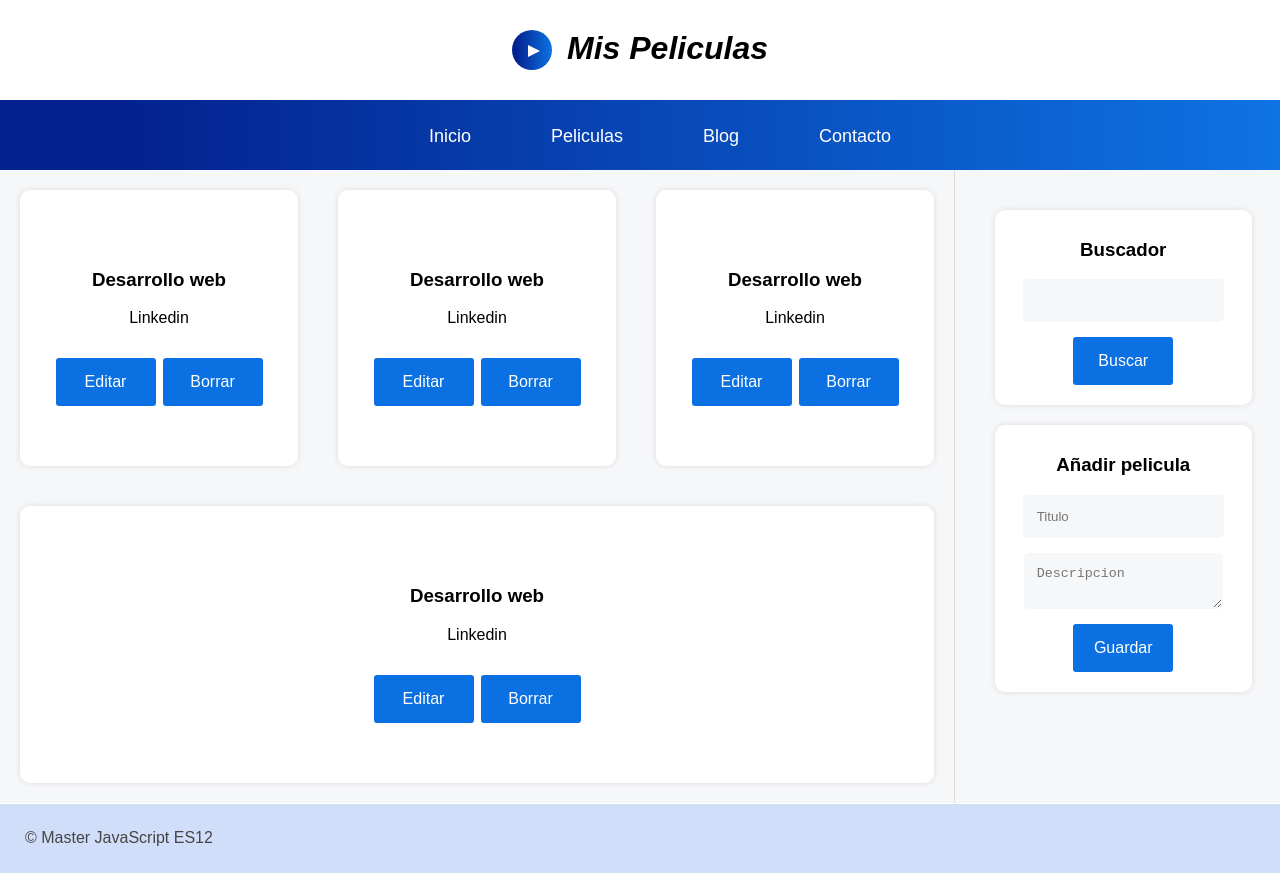
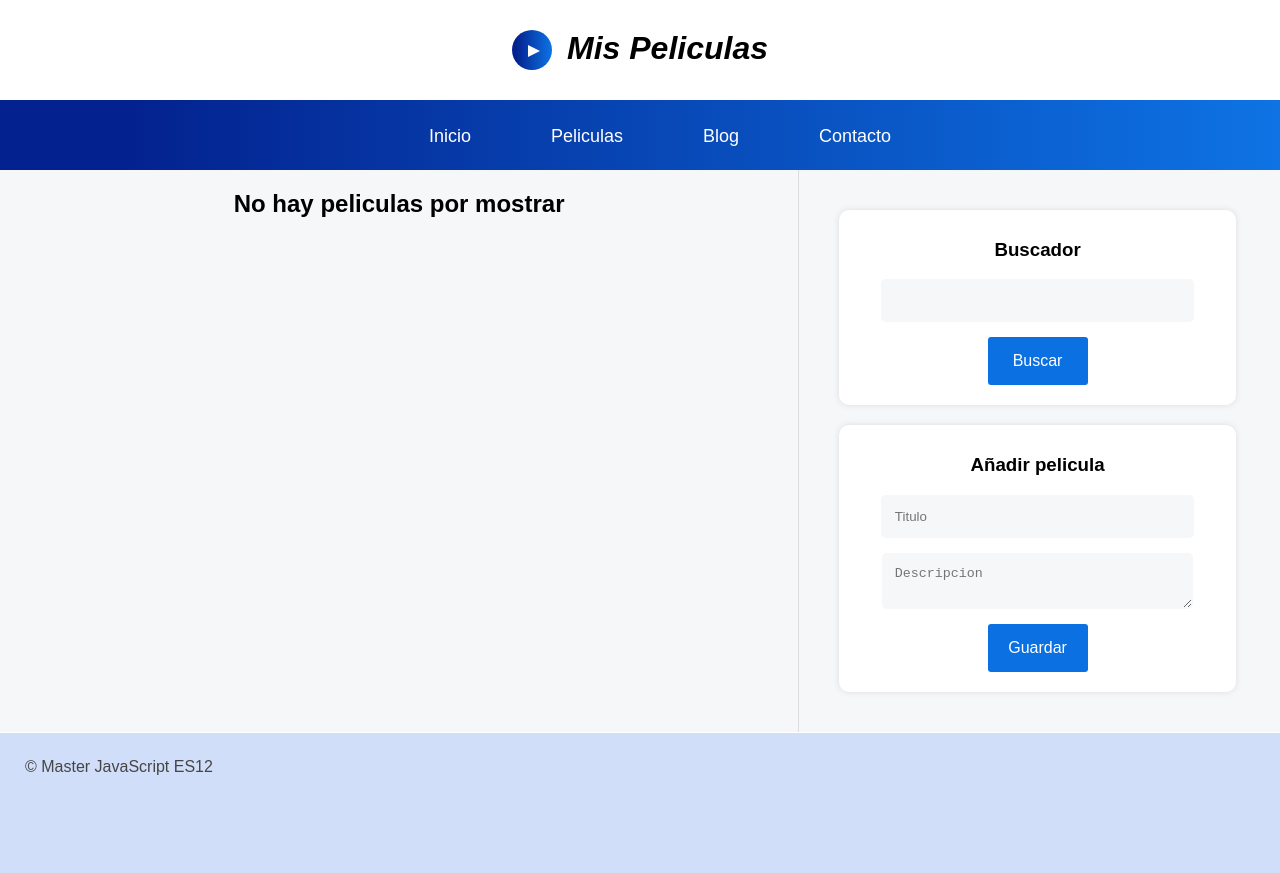
Before and after one commit to yerraez/movies-project, a React (Create React App) app in the folder movies-project/: page / in a window 1280 px wide. After the commit the page ends 802 px from the top, so only its background shows below. Built offline with nearby package versions, Linux system fonts and the light colour scheme.

Commit message:
listar peliculas que se guardan en el localStorage

```diff
--- a/movies-project/src/components/Create.js
+++ b/movies-project/src/components/Create.js
@@ -1,4 +1,5 @@
 import React, {useState} from 'react'
+import { SaveStorage } from '../helpers/SaveStorage'
 
 export const  Create = () => {
 
@@ -29,34 +30,7 @@ export const  Create = () => {
         }
         //Guardar estado
         setMovieState(movie)
-        saveStorage(movie)
-
-    }
-
-    const saveStorage = movie =>{
-        //Conseguir los elementos que ya tenemos en el Local Storage
-
-        let elements = JSON.parse(localStorage.getItem('movies'))
-
-        console.log(elements)
-
-        //Comprobar si es un array
-        if(Array.isArray(elements)){
-            // Añadir dentro del array un elemento nuevo
-            elements.push(movie)
-
-        }else{
-            //Crear un array con la nueva peli
-            elements = [movie]
-
-        }
-
-        //Guardar en el local storage
-
-        localStorage.setItem('movies', JSON.stringify(elements))
-
-        //Devolver un objeto guardado
-        return movie
+        SaveStorage('movies', movie)
 
     }
 
--- a/movies-project/src/components/List.js
+++ b/movies-project/src/components/List.js
@@ -1,32 +1,33 @@
-import React from 'react'
+import React, { useEffect, useState } from 'react'
 
 export const List = () => {
+
+  const [listState, setListState] = useState([])
+
+  useEffect(() => {
+    console.log('Componente del listado de peliculas cargado')
+    getMovies()
+  }, [])
+
+  const getMovies = () => {
+    let movies = JSON.parse(localStorage.getItem('movies'))
+    setListState(movies)
+  }
+
+
   return (
     <>
-    <article className="movie-item">
-          <h3 className="title">Desarrollo web</h3>
-          <p className="description">Linkedin</p>
-          <button className="edit">Editar</button>
-          <button className="delete">Borrar</button>
-      </article>
-      <article className="movie-item">
-          <h3 className="title">Desarrollo web</h3>
-          <p className="description">Linkedin</p>
-          <button className="edit">Editar</button>
-          <button className="delete">Borrar</button>
-      </article>
-      <article className="movie-item">
-          <h3 className="title">Desarrollo web</h3>
-          <p className="description">Linkedin</p>
-          <button className="edit">Editar</button>
-          <button className="delete">Borrar</button>
-      </article>
-      <article className="movie-item">
-          <h3 className="title">Desarrollo web</h3>
-          <p className="description">Linkedin</p>
-          <button className="edit">Editar</button>
-          <button className="delete">Borrar</button>
-      </article>
+    {listState != null ? listState.map(movie => {
+      return(
+        <article key={movie.id} className="movie-item">
+        <h3 className="title">{movie.title}</h3>
+        <p className="description">{movie.description}</p>
+        <button className="edit">Editar</button>
+        <button className="delete">Borrar</button>
+        </article>
+      )
+    })
+  : <h2>No hay peliculas por mostrar</h2>}
 
     </>
   )
--- /dev/null
+++ b/movies-project/src/helpers/SaveStorage.js
@@ -0,0 +1,26 @@
+export const SaveStorage = (key, element) =>{
+    //Conseguir los elementos que ya tenemos en el Local Storage
+
+    let elements = JSON.parse(localStorage.getItem(key))
+
+    console.log(elements)
+
+    //Comprobar si es un array
+    if(Array.isArray(elements)){
+        // Añadir dentro del array un elemento nuevo
+        elements.push(element)
+
+    }else{
+        //Crear un array con el nuevo elemento
+        elements = [element]
+
+    }
+
+    //Guardar en el local storage
+
+    localStorage.setItem(key, JSON.stringify(elements))
+
+    //Devolver un objeto guardado
+    return element
+
+}
```
